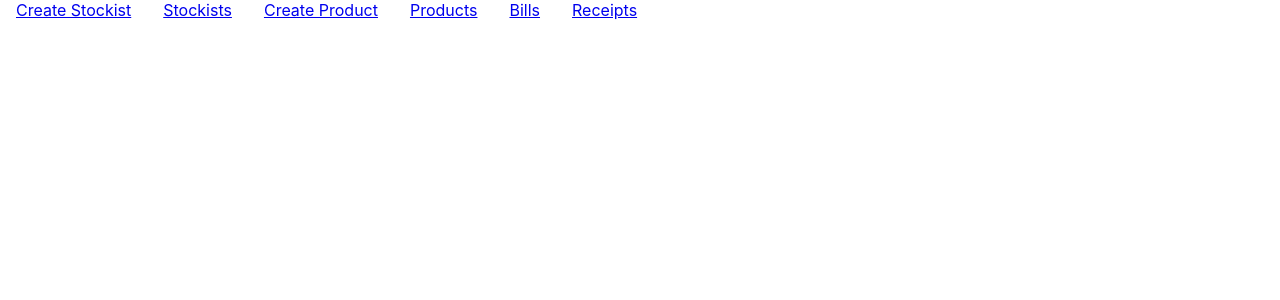
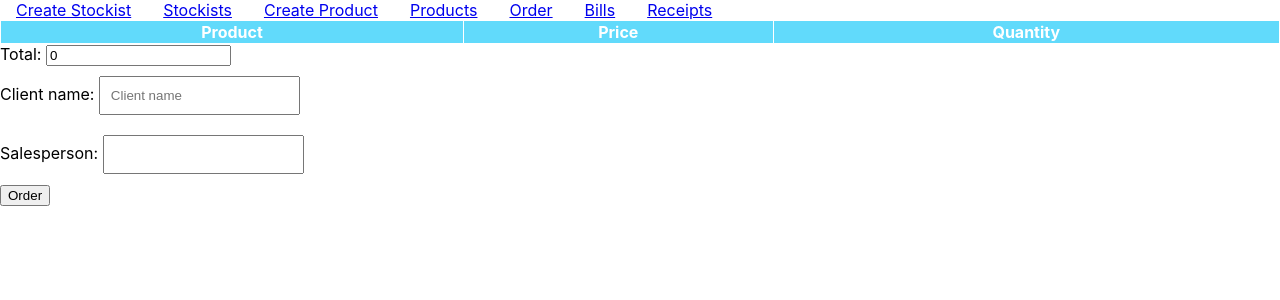
Before and after one commit to MarkNin07/RaulShop-ClientSide, a React (Vite) app: page /order in a window 1280 px wide. Shown: the top 300 px of the page. Built offline with nearby package versions, Linux system fonts and the light colour scheme.

Commit message:
Bill feature is done

```diff
--- a/src/actions/bills/CreateBill.ts
+++ b/src/actions/bills/CreateBill.ts
@@ -13,7 +13,10 @@ const createNewBill = createAsyncThunk('createNewBill', async(bill:billType) =>
         },
         body: JSON.stringify(bill)
     })
-    return (await response.json()) as billType
+    if(response.ok){
+        return bill as billType
+    }
+    //return (await response.json()) as billType
 })
 
 export default createNewBill
--- a/src/components/bills/BillsTableInfo.tsx
+++ b/src/components/bills/BillsTableInfo.tsx
@@ -20,7 +20,7 @@ const BillsTableInfo: React.FC<BillTypeProps> = ({props}) => {
                         {props.products.map((product) => {
                             return <tr key={product.productId}>
                                 <td>{product.productName}</td>
-                                <td>{product.price}</td>
+                                <td>{product.sold}</td>
                             </tr>
                         })}
                     </tbody>
--- /dev/null
+++ b/src/components/products/ProductCreateTableFiltered.tsx
@@ -0,0 +1,50 @@
+import * as React from 'react';
+import { addProd } from '../../state/slices/OrderSlice';
+import { productType } from '../../state/slices/ProductSlice';
+import { useAppDispatch } from '../../state/store';
+
+interface IProductPropsType {
+    props: productType
+}
+
+const Product: React.FC<IProductPropsType> = ({props}) => {
+
+    const dispatch = useAppDispatch()
+
+    const productsCar = (props: productType, quantity: number) => {
+        const updateProduct: productType ={
+            productId: props.productId,
+            productName: props.productName,
+            price: props.price,
+            sold: quantity,
+            description: props.description,
+            minProdAmount: props.minProdAmount,
+            maxProdAmount: props.maxProdAmount,
+            unitsAvailable: props.unitsAvailable,
+            stockist: props.stockist
+        }
+        dispatch(addProd(updateProduct))
+    }
+
+    if(props.unitsAvailable === 0){
+        return <></>
+    }
+
+  return (
+      <tbody>
+          <tr>
+          <td>{props.productName}</td>
+          <td>{props.price}</td>
+          <td>{props.sold}</td>
+          <td>{props.description}</td>
+          <td>{props.minProdAmount}</td>
+          <td>{props.maxProdAmount}</td>
+          <td>{props.unitsAvailable}</td>
+          <td>{props.stockist.stockistName}</td>
+          <td><input type="number" min="0" max={props.unitsAvailable} onChange={(e) => productsCar(props, Number(e.target.value))} /></td>
+          </tr>
+      </tbody>
+  );
+};
+
+export default Product;
--- /dev/null
+++ b/src/components/products/ProductListTableFiltered.tsx
@@ -0,0 +1,50 @@
+import * as React from 'react';
+import { useEffect } from 'react';
+import { useSelector } from 'react-redux';
+import getAllProducts from '../../actions/products/GetAllProducts';
+import { possibleStatus } from '../../configuration/PossibleStatus';
+import { selectProductFetchError, selectProductState, selectProductStatus } from '../../state/slices/ProductSlice';
+import { useAppDispatch } from '../../state/store';
+import Product from './ProductCreateTableFiltered';
+
+interface IProductBillListProps {
+}
+
+const ProductListTableFiltered: React.FC<IProductBillListProps> = () => {
+
+  const dispatch = useAppDispatch()
+
+  useEffect(() => {
+    if (status === possibleStatus.IDLE){
+      dispatch(getAllProducts())
+    }
+  }, [dispatch])
+
+  const getProduts = useSelector(selectProductState())
+  const status = useSelector(selectProductStatus())
+  const error = useSelector(selectProductFetchError())
+
+  return (
+      <div>
+          <table>
+              <thead>
+                  <tr>
+                    <th>Product Name</th>
+                    <th>Price</th>
+                    <th>Sold</th>
+                    <th>Description</th>
+                    <th>minimum Product Amount</th>
+                    <th>maximun Product Amount</th>
+                    <th>Units Available</th>
+                    <th>Provider</th>
+                    <th>Quantity</th>
+                  </tr>
+              </thead>
+              {!error && getProduts.map((product) => <Product key={product.productId} props={product}/>)}
+
+          </table>
+      </div>
+  );
+};
+
+export default ProductListTableFiltered;
--- /dev/null
+++ b/src/components/products/ProductOrderTable.tsx
@@ -0,0 +1,22 @@
+import * as React from 'react';
+import { orderType } from '../../state/slices/OrderSlice';
+
+interface IOrderTableProps {
+    props: orderType
+}
+
+const ProductOrderTable: React.FC<IOrderTableProps> = ({props}) => {
+  return (
+      <tbody>
+          {props.productListSale.map((prod) => {
+              return <tr>
+                  <td>{prod.productName}</td>
+                  <td>{prod.price}</td>
+                  <td>{prod.sold}</td>
+              </tr>
+          })}
+      </tbody>
+  ) ;
+};
+
+export default ProductOrderTable;
--- /dev/null
+++ b/src/pages/bills/ProductOrder.tsx
@@ -0,0 +1,113 @@
+import { nanoid } from "@reduxjs/toolkit"
+import moment from "moment"
+import { useState } from "react"
+import { useSelector } from "react-redux"
+import createNewBill from "../../actions/bills/CreateBill"
+import updateProduct from "../../actions/products/PutProduct"
+import ProductOrderTable from "../../components/products/ProductOrderTable"
+import { billType } from "../../state/slices/BillSlice"
+import { emptyProducts, orderType } from "../../state/slices/OrderSlice"
+import { productType } from "../../state/slices/ProductSlice"
+import { RootState, useAppDispatch } from "../../state/store"
+
+const ProductOrder = () => {
+
+    const order = useSelector((state: RootState) => state.order)
+
+    const auxState : orderType ={
+        productListSale: []
+    }
+
+    let test = [...order.productListSale]
+
+    test.reduceRight((acc, obj, i) => {
+        acc[obj.productId] ? test.splice(i, 1) : acc[obj.productId] = true;
+        return acc;
+    }, Object.create(null));
+
+    test.map(object =>
+        auxState.productListSale.push(object))
+
+    let total = auxState.productListSale.map(product => product.price * product.sold).reduce((a, b) => a + b, 0)
+
+    const [clientName, setClientName] = useState('');
+    const [salesPerson, setSalesperson] = useState('');
+
+    const dispatch = useAppDispatch();
+
+    const onOrder = async (e: React.FormEvent<HTMLFormElement>) => {
+        e.preventDefault()
+
+        if(clientName && salesPerson && total != 0) {
+            const addBill : billType ={
+                billId: nanoid(),
+                date: moment(new Date()).format("MM/DD/YYYY hh:mm:ss"),
+                clientName: clientName,
+                salesPerson: salesPerson,
+                totalBill: total,
+                products: auxState.productListSale
+            }
+            console.log(auxState.productListSale);
+
+
+            dispatch(createNewBill(addBill))
+            dispatch(emptyProducts())
+
+            let productToUpdate = [...auxState.productListSale]
+
+            productToUpdate.map(prod => {
+                const productUpdated : productType = {
+                    productId: prod.productId,
+                    productName: prod.productName,
+                    price: prod.price,
+                    sold: 0,
+                    description: prod.description,
+                    minProdAmount: prod.minProdAmount,
+                    maxProdAmount: prod.maxProdAmount,
+                    unitsAvailable: prod.unitsAvailable - prod.sold,
+                    stockist: prod.stockist
+                }
+
+                if(productUpdated.minProdAmount > productUpdated.unitsAvailable){
+                    alert("This product might be out of stock soon. Contact your provider")
+                }
+
+                dispatch(updateProduct(productUpdated))
+            })
+        }else{
+            alert("All fields must be filled")
+        }
+    }
+
+    return (
+        <div>
+            <table>
+                <thead>
+                    <tr>
+                        <th>Product</th>
+                        <th>Price</th>
+                        <th>Quantity</th>
+                    </tr>
+                </thead>
+                {< ProductOrderTable props={auxState} />}
+            </table>
+            <form onSubmit={(e) => onOrder(e)}>
+                <label>Total: </label>
+                <input type="number" value={total} />
+                <br />
+                <label>Client name: </label>
+                <input type="text" placeholder="Client name" value={clientName} onChange={(e) => setClientName(e.target.value)}/>
+                <br />
+                <label>Salesperson: </label>
+                <input type="text" value={salesPerson} onChange={(e) => setSalesperson(e.target.value)}/>
+                <br />
+                <input type="submit" value="Order" />
+                <br />
+                <br />
+
+            </form>
+        </div>
+    )
+}
+
+export default ProductOrder
--- /dev/null
+++ b/src/pages/bills/SubmitBill.tsx
@@ -0,0 +1,19 @@
+import { useNavigate } from "react-router-dom"
+import ProductListTableFiltered from "../../components/products/ProductListTableFiltered"
+
+const SubmitBill = () => {
+
+    let navigate = useNavigate()
+
+    return (
+        <div>
+            <h1>Create a new order</h1>
+            <form onSubmit={() => navigate("/order")}>
+                <ProductListTableFiltered />
+                <button type="submit">Submit </button>
+            </form>
+        </div>
+    )
+}
+
+export default SubmitBill
--- a/src/routes/RoutesSite.tsx
+++ b/src/routes/RoutesSite.tsx
@@ -7,6 +7,8 @@ import ReceiptsList from '../pages/receipts/ReceiptsList'
 import StockistsList from '../pages/stockist/StockistsList'
 import AddProduct from '../pages/product/AddProduct'
 import EditProduct from '../components/products/EditProduct'
+import ProductOrder from '../pages/bills/ProductOrder'
+import SubmitBill from '../pages/bills/SubmitBill'
 
 
 const RoutesSite = () => {
@@ -17,9 +19,10 @@ const RoutesSite = () => {
         <Link to="/stockists" className="link">Stockists</Link>
         <Link to="/create/product" className="link">Create Product</Link>
         <Link to="/products" className="link">Products</Link>
-        {/* <Link to="/productEdit" className="link">Edit Product</Link> */}
+        <Link to="/order/product" className="link">Order</Link>
         <Link to="/bills" className="link">Bills</Link>
         <Link to="/receipts" className="link">Receipts</Link>
+
       </nav>
       <nav>
         <Routes>
@@ -28,7 +31,9 @@ const RoutesSite = () => {
           <Route path="/create/product" element = {< AddProduct />} />
           <Route path="/products" element = {< ProductsList />} />
           <Route path="/productEdit" element = {< EditProduct />} />
+          <Route path="/order/product" element = {< SubmitBill />} />
           <Route path="/bills" element = {< BillsList />} />
+          <Route path="/order" element = {<ProductOrder/>} />
           <Route path="/receipts" element = {< ReceiptsList />} />
         </Routes>
       </nav>
--- a/src/state/slices/BillSlice.ts
+++ b/src/state/slices/BillSlice.ts
@@ -56,7 +56,7 @@ const billSlice = createSlice({
         builder.addCase(createNewBill.fulfilled, (state, action) =>
         {
             state.status = possibleStatus.COMPLETED
-            state.bills.push(action.payload)
+            state.bills.push(action.payload as billType)
         })
         builder.addCase(createNewBill.rejected, (state, action) =>
         {
--- /dev/null
+++ b/src/state/slices/OrderSlice.ts
@@ -0,0 +1,27 @@
+import { createSlice } from "@reduxjs/toolkit";
+import { productType } from "./ProductSlice";
+
+type orderType= {
+    productListSale: productType[]
+}
+
+const initialState: orderType = {
+    productListSale: []
+}
+
+const orderSlice = createSlice({
+    name: 'order',
+    initialState,
+    reducers: {
+        addProd(state, action){
+            state.productListSale.push(action.payload)
+        },
+        emptyProducts(state){
+            state.productListSale = []
+        }
+    }
+})
+
+export type {orderType}
+export default orderSlice.reducer
+export const {addProd, emptyProducts} = orderSlice.actions;
--- a/src/state/store.ts
+++ b/src/state/store.ts
@@ -4,7 +4,7 @@ import stockistReducer from '../state/slices/ProviderSlice'
 import productReducer from '../state/slices/ProductSlice'
 import billReducer from '../state/slices/BillSlice'
 import receiptReducer from '../state/slices/ReceiptSlice'
-
+import orderReducer from './slices/OrderSlice'
 
 const store = configureStore(
     {
@@ -12,7 +12,8 @@ const store = configureStore(
             stockist: stockistReducer,
             product: productReducer,
             bill: billReducer,
-            receipt: receiptReducer
+            receipt: receiptReducer,
+            order: orderReducer
         }
     }
 )
```
Also changed, not shown: src/components/bills/BillForm.tsx (added, +13 -0 lines).
